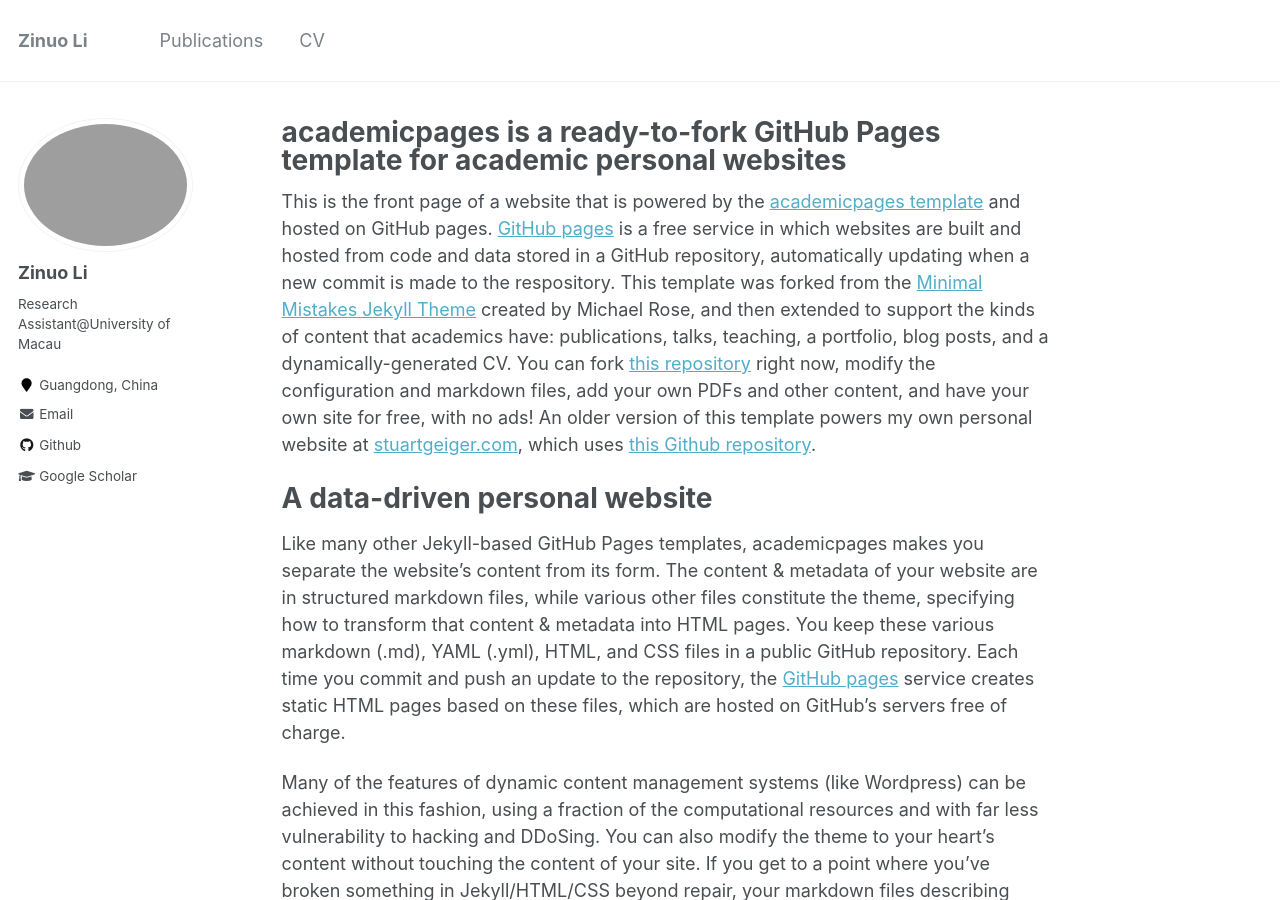
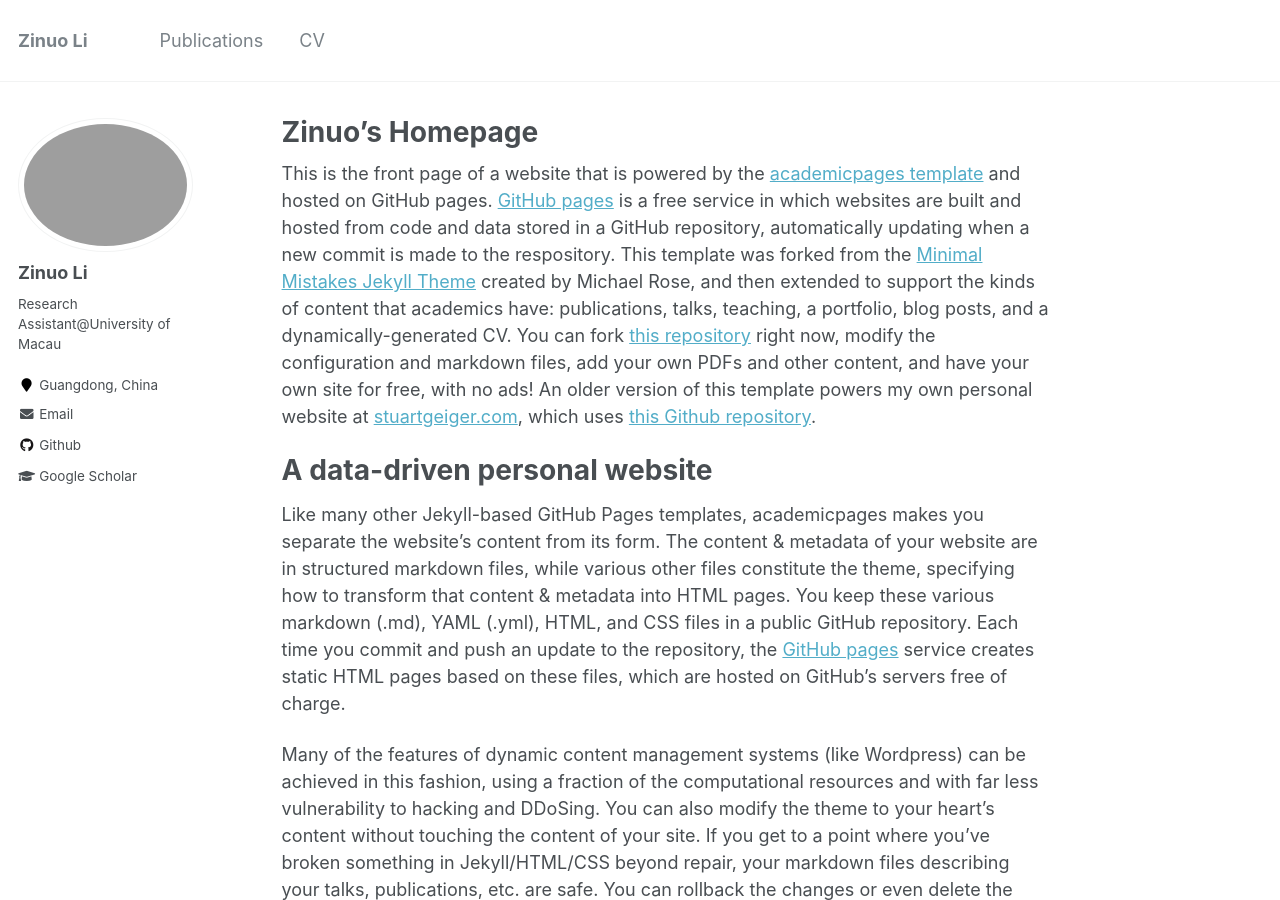
Before and after one commit to Shenghong-Luo/Shenghong-Luo.github.io, a Jekyll site: the page built from _pages/about.md, in a window 1280 px wide and 900 px high. Built offline with Jekyll 4.4.1, drawn with Linux system fonts in a browser that asks for light colours.

Commit message:
Update about.md

```diff
--- a/_pages/about.md
+++ b/_pages/about.md
@@ -1,6 +1,6 @@
 ---
 permalink: /
-title: "academicpages is a ready-to-fork GitHub Pages template for academic personal websites"
+title: "Zinuo's Homepage"
 excerpt: "About me"
 author_profile: true
 redirect_from:
```
